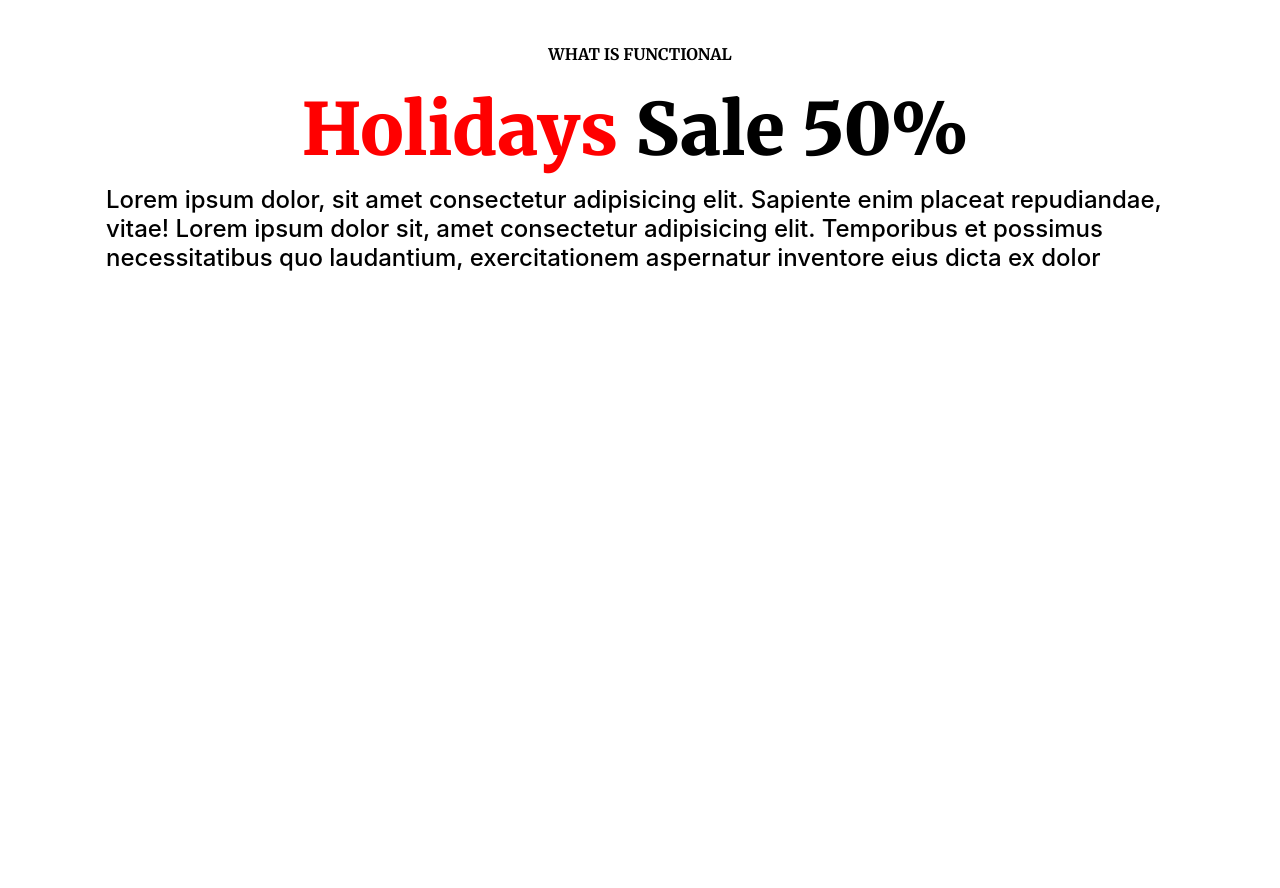
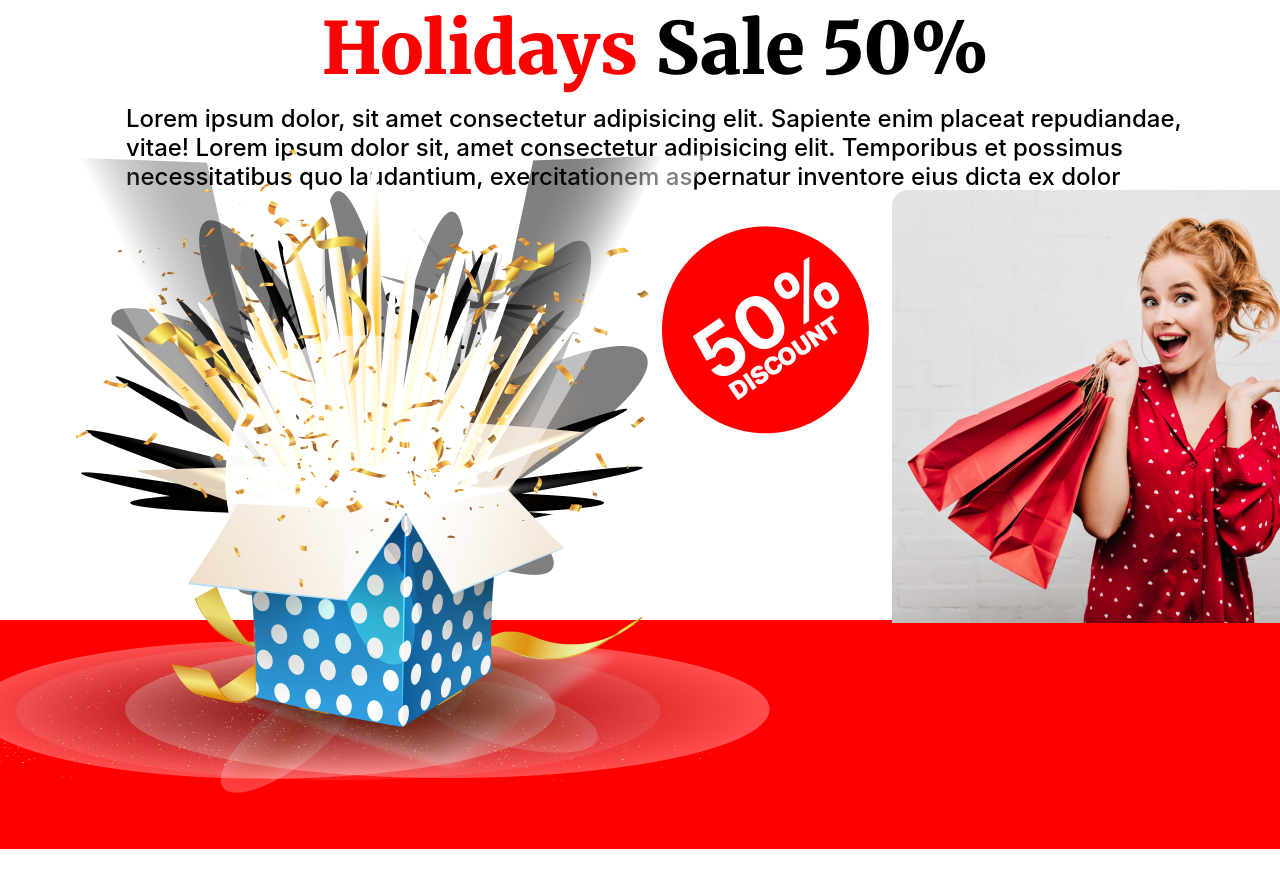
Before and after one commit to tareque101/new-year-offer, a plain HTML site: page index.html in a window 1280 px wide. Shown: the part 3163-4051 px from the top of the page. Before the commit the page ends 3451 px from the top, so only its background shows below. Drawn offline with Linux system fonts and the light colour scheme; a web font is replaced by a local one.

Commit message:
added features

```diff
--- a/index.html
+++ b/index.html
@@ -132,6 +132,22 @@
                   vitae! Lorem ipsum dolor sit, amet consectetur adipisicing elit. Temporibus et possimus necessitatibus quo laudantium, exercitationem aspernatur inventore eius dicta ex dolor  </p>
             </div>
 
+            <div class="solid-color">
+
+            </div>
+
+            <div class="gift-box">
+              <img src="/resources/Group 75.png" alt="">
+
+              <div class="girl-container">
+                <img src="/resources/Rectangle 1.png" alt="">
+              </div>
+            </div>
+
+            <div class="discount">
+              <img src="/resources/Group 44.png" alt="">
+            </div>
+
 
 
 
--- a/style/style.css
+++ b/style/style.css
@@ -333,6 +333,20 @@ display: flex;
 flex-direction: column;
 justify-content: center;
 align-items: center;
+position: relative;
+}
+.holiday-container
+{
+
+    width: 1320px;
+    height: 986.07px;
+margin: 0 auto;
+display: flex;
+flex-direction: column;
+justify-content: center;
+align-items: center;
+position: relative;
+
 }
 
 
@@ -340,6 +354,7 @@ align-items: center;
     font-family: Inter;
     font-size: 24px;
     font-weight: 500;
+
 
 }
 
@@ -365,3 +380,45 @@ margin-bottom: 10px;
 {
      color: red;
 }
+
+
+.solid-color
+{
+    width: 1320px;
+height: 229px;
+background-color: red;
+margin: 0 auto;
+top: 60%;
+position: absolute;
+}
+
+.gift-box
+{
+    width: 674.82px;
+height: 577.96px;
+position: relative;
+z-index: 1;
+display: flex;
+margin-right: 700px;
+justify-content: space-between;
+align-items: center;
+}
+
+.girl-container
+{
+    width: 400px;
+height: 400px;
+right: 100%;
+ top: 70%;
+ margin-bottom: 180px;
+ margin-left: 122px;
+
+
+}
+
+.discount
+{
+    position:  relative;
+    bottom: 60%;
+    left: 8%;
+}
```
